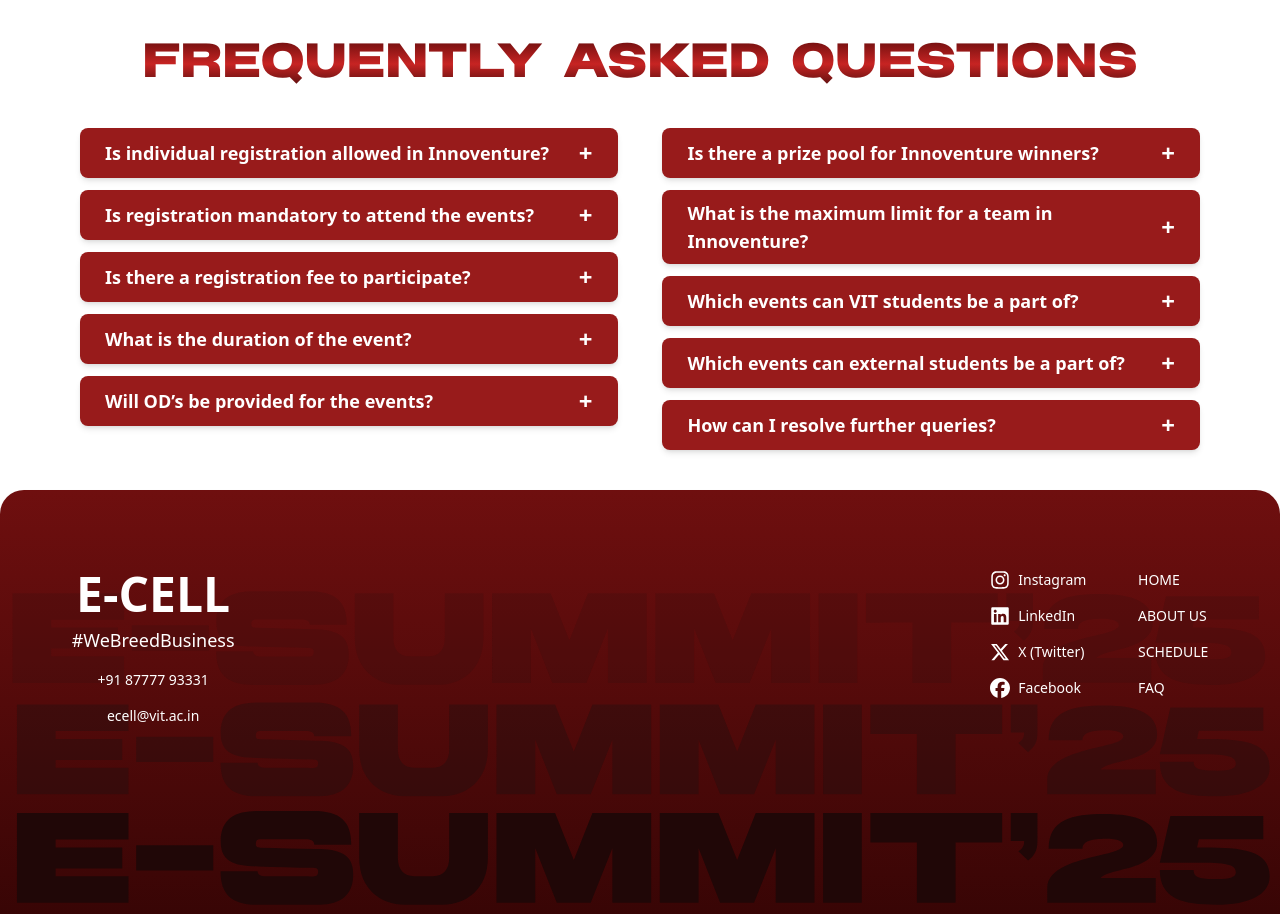
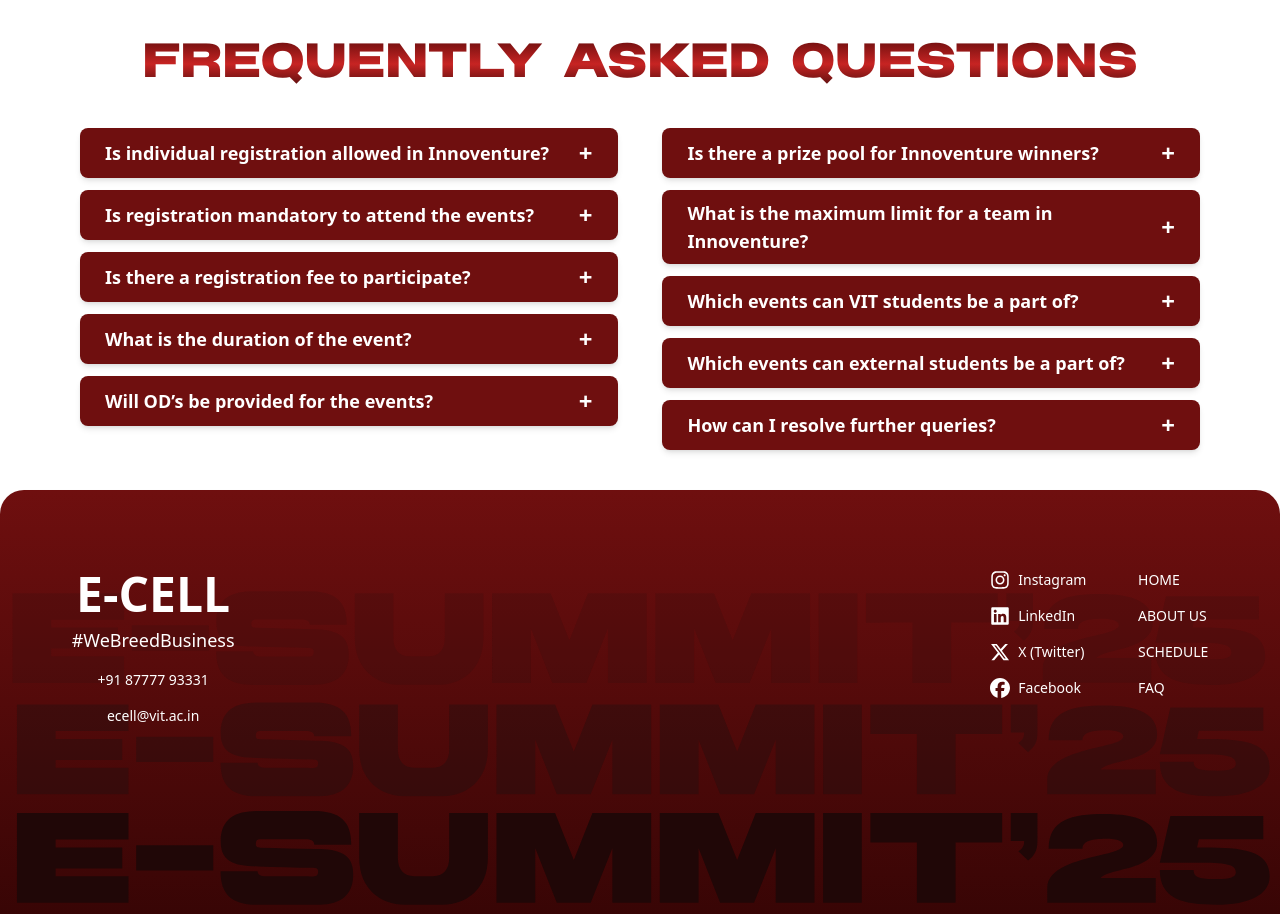
Before and after one commit to ecellvit/Esummit25, a Next.js app: page / in a window 1280 px wide. Shown: the part 5920-6834 px from the top of the page. Built offline with nearby package versions, Linux system fonts and the light colour scheme; no server answers.

Commit message:
fix: change color

```diff
--- a/components/faq.tsx
+++ b/components/faq.tsx
@@ -69,7 +69,7 @@
             {faqGroup.map((faq) => (
               <div
                 key={faq.id}
-                className="bg-[#981B1B] font-bold h-15 w-30 rounded-lg shadow-md border border-transparent hover:border-white transition-all duration-3300"
+                className="bg-[#6F0F0F] font-bold h-15 w-30 rounded-lg shadow-md border border-transparent hover:border-white transition-all duration-3300"
               >
                 <button
                   className="w-full flex justify-between items-center py-2 px-6 text-left text-lg font-semibold text-white"
```
